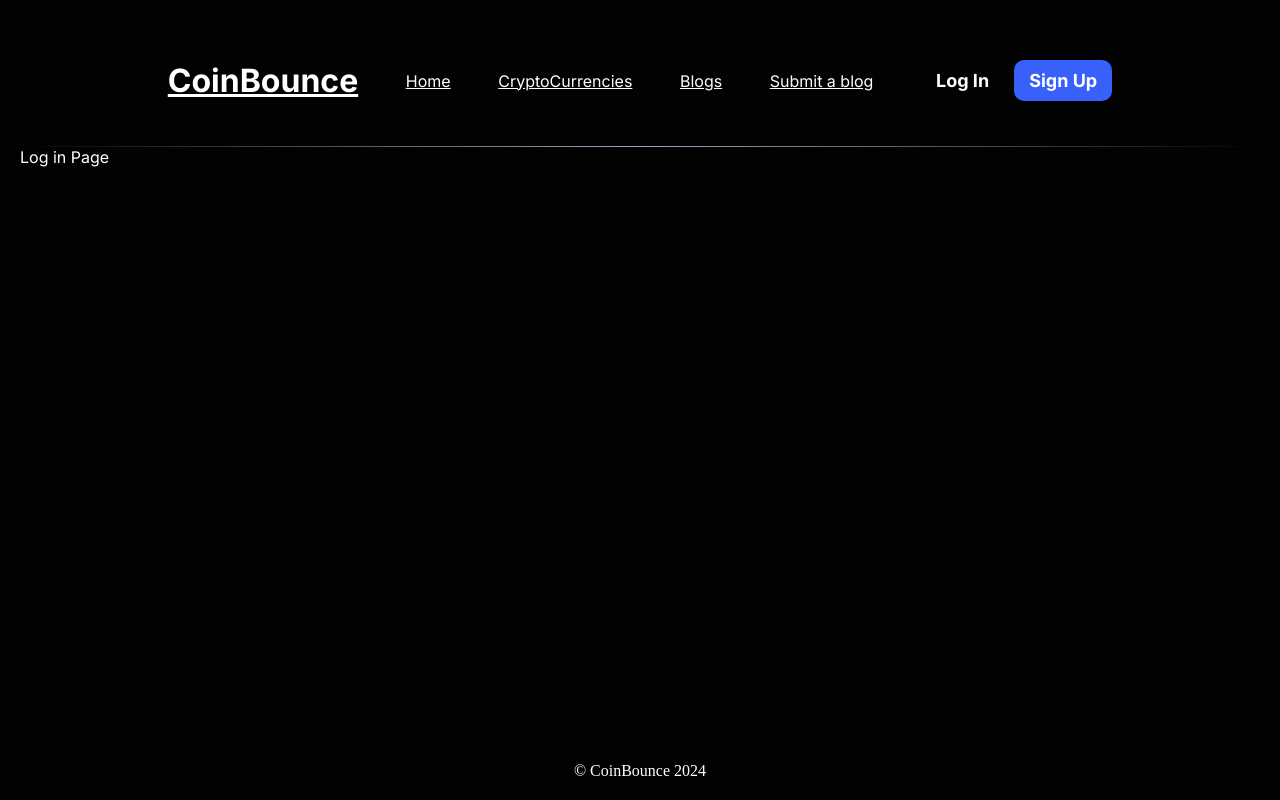
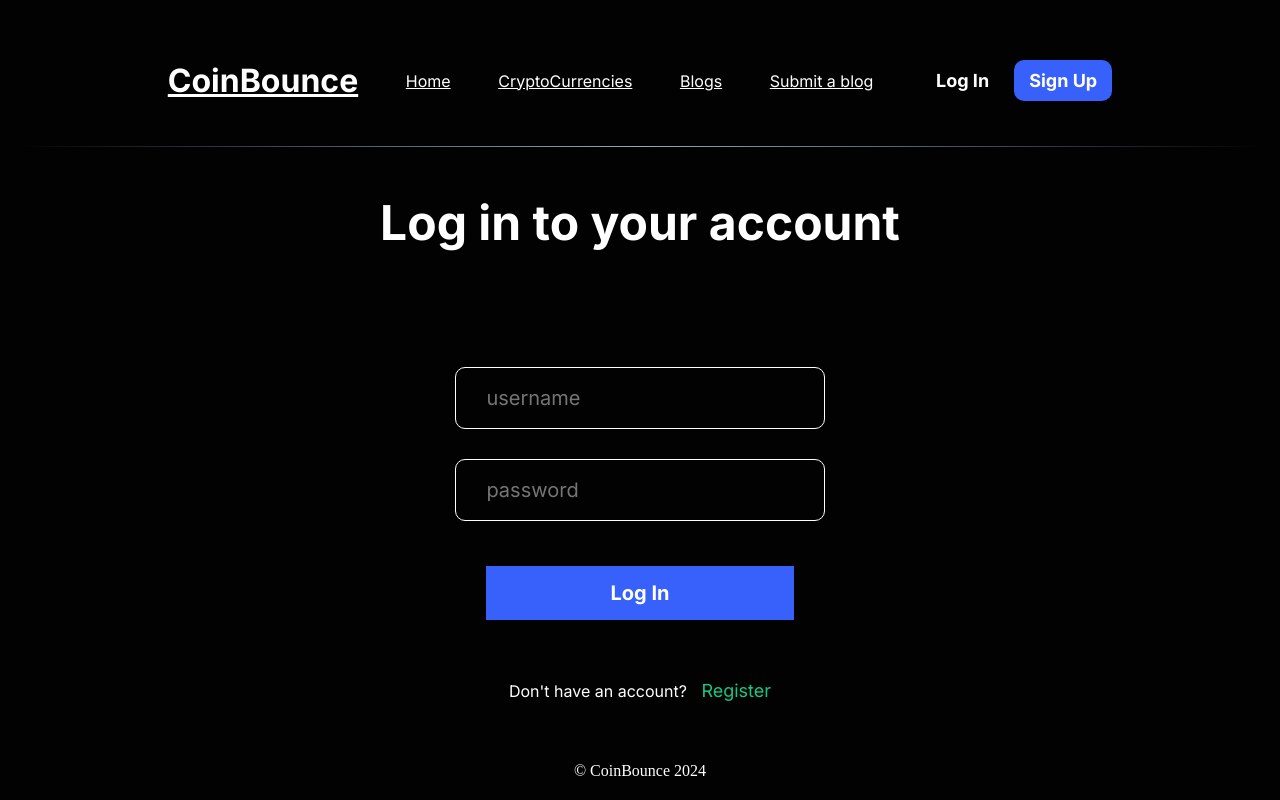
Before and after one commit to MuhammadZaid1999/coin-bounce, a React (Create React App) app in the folder frontend/: page /login in a window 1280 px wide. Built offline with nearby package versions, Linux system fonts and the light colour scheme.

Commit message:
login design

```diff
--- a/frontend/package.json
+++ b/frontend/package.json
@@ -7,12 +7,14 @@
     "@testing-library/jest-dom": "^5.17.0",
     "@testing-library/react": "^13.4.0",
     "@testing-library/user-event": "^13.5.0",
+    "formik": "^2.4.6",
     "react": "^18.3.1",
     "react-dom": "^18.3.1",
     "react-redux": "^9.1.2",
     "react-router-dom": "^6.23.0",
     "react-scripts": "5.0.1",
-    "web-vitals": "^2.1.4"
+    "web-vitals": "^2.1.4",
+    "yup": "^1.4.0"
   },
   "scripts": {
     "start": "react-scripts start",
--- a/frontend/src/App.js
+++ b/frontend/src/App.js
@@ -5,6 +5,7 @@
 import styles from "./App.module.css";
 import Protected from "./components/Protected/Protected";
 import Error from "./pages/Error/Error";
+import Login from "./pages/Login/Login";
 
 function App() {
   const isAuth = true;
@@ -54,7 +55,7 @@
             <Route
               path = 'login'
               exact
-              element={<div className={styles.main}>Log in Page</div>}
+              element={<div className={styles.main}><Login/></div>}
             />
 
             <Route
--- /dev/null
+++ b/frontend/src/components/TextInput/TextInput.jsx
@@ -0,0 +1,12 @@
+import styles from "./TextInput.module.css"
+
+function TextInput(props){
+    return(
+        <div className={styles.textInputWrapper}>
+            <input {...props}/>
+            {props.error && (<p className={styles.errorMessage}>{props.errormessage}</p>)}
+        </div>
+    )
+}
+
+export default TextInput;
--- /dev/null
+++ b/frontend/src/components/TextInput/TextInput.module.css
@@ -0,0 +1,22 @@
+.textInputWrapper{
+    display: flex;
+    flex-direction: column;
+    width: inherit;
+    align-items: center;
+}
+
+.textInputWrapper input{
+    padding: 18px 30px;
+    margin: 15px;
+    outline: none;
+    width: 30%;
+    border: 1px solid #fff;
+    border-radius: 10px;
+    font-size: 20px;
+}
+
+.errorMessage{
+    color: #de1b55;
+    text-align: left;
+    width: 30%;
+}
--- /dev/null
+++ b/frontend/src/pages/Login/Login.jsx
@@ -0,0 +1,48 @@
+import TextInput from "../../components/TextInput/TextInput";
+import styles from "./Login.module.css";
+import loginSchema from "../../schemas/loginSchema";
+import {useFormik} from "formik"
+
+function Login(){
+
+    const {values, touched, handleBlur, handleChange, errors} = useFormik({
+        initialValues: {
+            username: "",
+            password: "",
+        },
+
+        validationSchema: loginSchema
+    })
+
+    return(
+        <div className={styles.loginWrapper}>
+            <div className={styles.loginHeader}>Log in to your account</div>
+            <TextInput
+                type="text"
+                value={values.username}
+                name="username"
+                onBlur={handleBlur}
+                onChange = {handleChange}
+                placeholder="username"
+                error={errors.username && touched.username ? 1 : undefined}
+                errormessage = {errors.username}
+            />
+            <TextInput
+                type="password"
+                name="password"
+                onBlur={handleBlur}
+                onChange = {handleChange}
+                placeholder="password"
+                error={errors.password && touched.password ? 1 : undefined}
+                errormessage = {errors.password}
+            />
+            <button className={styles.logInButton}>Log In</button>
+            <span>
+                Don't have an account?{" "}
+                <button className={styles.createAccount}>Register</button>
+            </span>
+        </div>
+    )
+}
+
+export default Login;
--- /dev/null
+++ b/frontend/src/pages/Login/Login.module.css
@@ -0,0 +1,40 @@
+.loginWrapper{
+    margin: 0 auto;
+    width: 80vw;
+    height: calc(100vh - 200px);
+    display: flex;
+    flex-direction: column;
+    align-items: center;
+    justify-content: center;
+}
+
+.loginHeader{
+    font-size: 48px;
+    font-weight: bold;
+    width: inherit;
+    text-align: center;
+    margin-bottom: 100px;
+}
+
+.logInButton{
+    background-color: #3861fb;
+    color: white;
+    border: none;
+    outline: none;
+    width: 30%;
+    padding: 15px 30px;
+    cursor: pointer;
+    font-weight: bold;
+    font-size: 20px;
+    margin: 10px;
+    margin-top: 30px;
+}
+
+.createAccount{
+    border: none;
+    margin-top: 50px;
+    margin-left: 10px;
+    color: #16c784;
+    font-size: 18px;
+    cursor: pointer;
+}
--- /dev/null
+++ b/frontend/src/schemas/loginSchema.js
@@ -0,0 +1,8 @@
+import * as yup from "yup";
+
+const loginSchema = yup.object().shape({
+    username: yup.string().min(5).max(30).required('username is required'),
+    password: yup.string().min(8).max(25).required(),
+})
+
+export default loginSchema;
```
Also changed, not shown: 1 other file (tests, documents, lock files or other folders).
